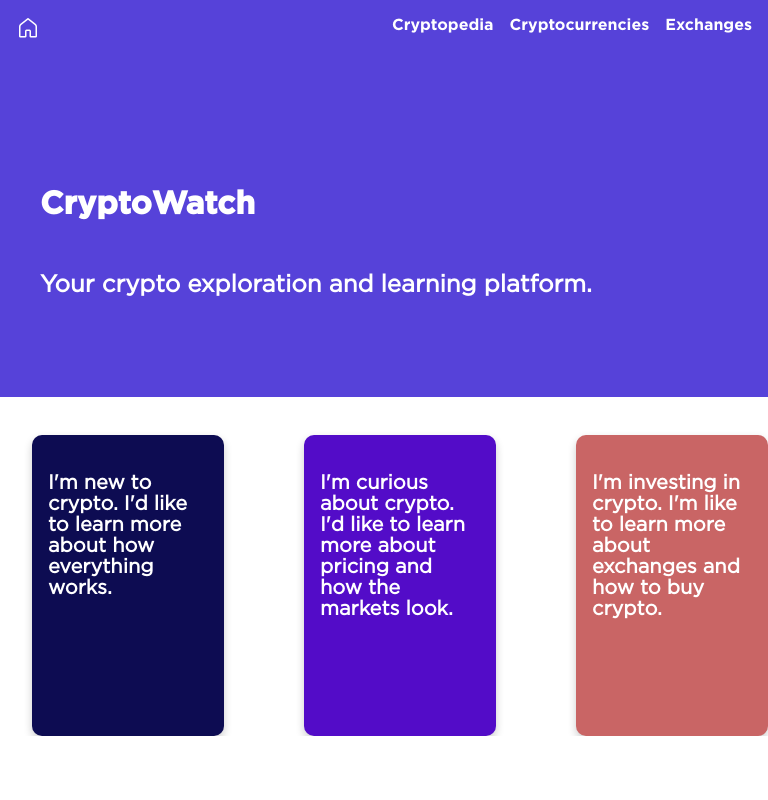
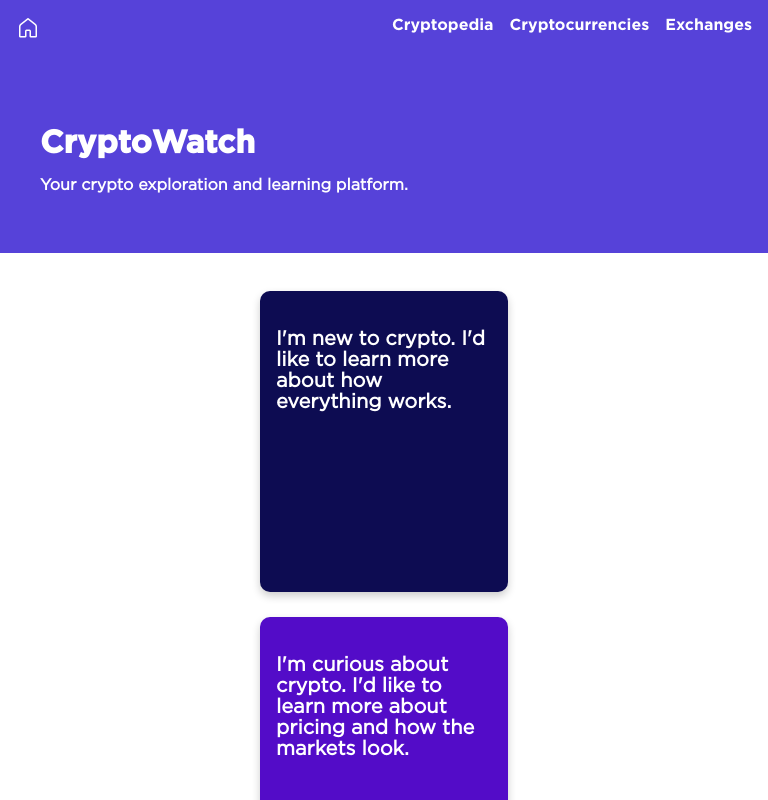
Before and after one commit to kelsiebesingeryeh/crypto-watch, a React (Create React App) app: page / in a window 768 px wide. Shown: the top 800 px of the page. Built offline with nearby package versions, Linux system fonts and the light colour scheme; no server answers.

Commit message:
Make homepage responsive for tablets

```diff
--- a/src/Components/Form/Form.css
+++ b/src/Components/Form/Form.css
@@ -8,7 +8,6 @@ input {
     font-size: .6875rem;
     height: 1.5rem;
     line-height: 2.5rem;
-    margin-right: 1rem;
     padding: .5rem;
     text-align: center;
     width: 15rem;
@@ -43,28 +42,7 @@ input:focus {
     padding: 0.35rem;
 }
 
-.inputContainer .xIcon {
-    /* position: absolute;
-    right: 8.5rem; */
-}
-
 .xIcon {
     cursor: pointer;
     object-fit: contain;
 }
-
-@media screen and (min-width: 769px) and (max-width: 1024px) {
-
-}
-
-/* MEDIUM DEVICES SMART PHONES/MOBILE/TABLET */
-
-@media screen and (min-width: 376px) and (max-width: 768px) {
-
-}
-
-/* SMART PHONES/MOBILE */
-
-@media screen and (max-width: 375px) {
-
-}
--- a/src/Components/Home/Home.css
+++ b/src/Components/Home/Home.css
@@ -51,27 +51,48 @@ a {
     background-color: #C96565;
 }
 
-/* TABLETS AND IPAD */
+/* MEDIUM DEVICES SMART PHONES/MOBILE/TABLET */
 
-@media screen and (min-width: 551px) and (max-width: 1024px) {
+@media screen and (min-width: 769px) and (max-width: 1024px) {
     .sectionContainer {
-        overflow-x: scroll;
-        overflow-y: hidden;
-        white-space: wrap;
-        justify-content: space-between;
+        justify-content: space-evenly;
+     }
+    .mainSection {
+        margin-left: 0;
+        width: 12rem;
+     }
+    .cardText {
+        margin-left: 1rem;
     }
-    .mainSection {
-        display: inline-block;
-        width: 10rem;
+}
+
+@media screen and (min-width: 376px) and (max-width: 768px) {
+    .sectionContainer {
+        flex-direction: column;
+        align-items: center;
     }
 
+    .mainSection {
+        margin-left: 0;
+        margin-bottom: 10%;
+    }
+
+    .subHeader {
+        font-size: 1rem;
+    }
+
+    .aboutSection {
+        height: 11rem;
+    }
+
+    .header {
+        margin: 0;
+    }
 }
 
+/* SMART PHONES/MOBILE */
 
-/* SMART PHONES AND MOBILE */
-
-@media screen and (max-width: 550px) {
-
+@media screen and (max-width: 375px) {
     .sectionContainer {
         flex-direction: column;
         align-items: center;
```
